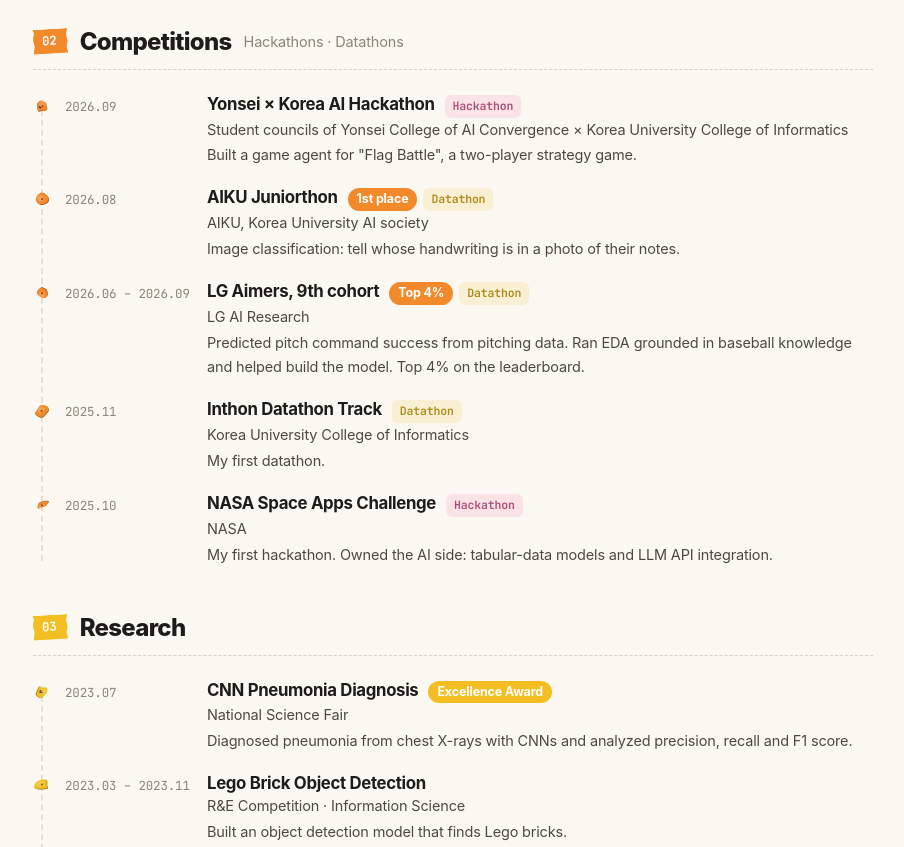
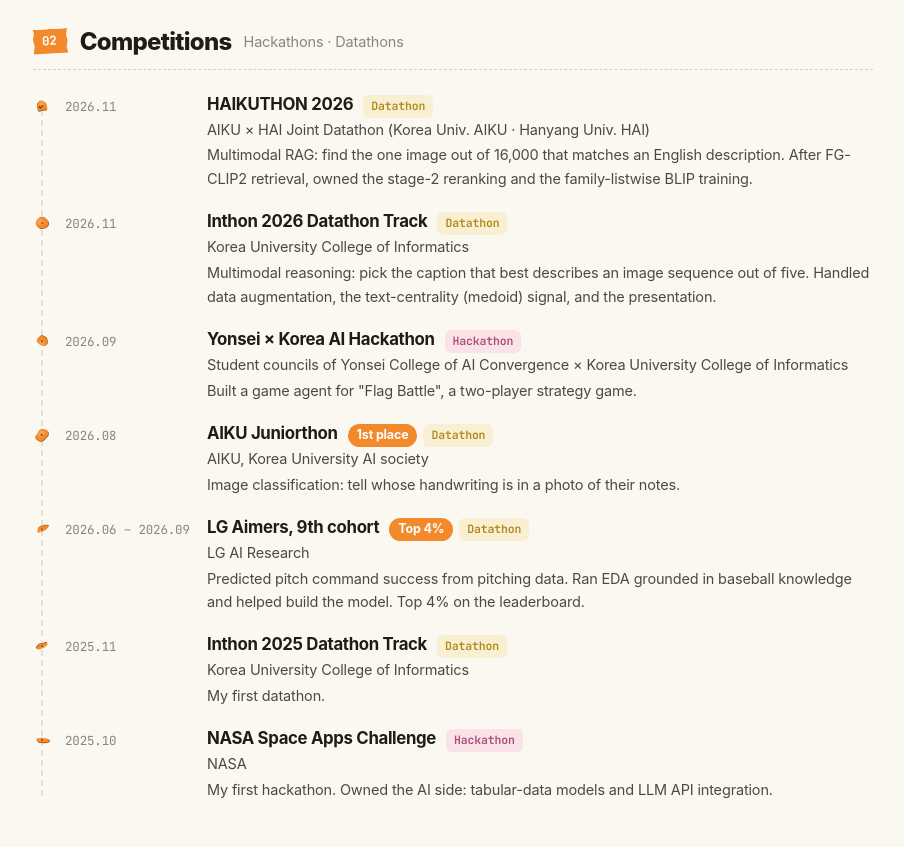
Before and after one commit to jungam5222/me.yunmin.dev, a plain HTML site: page index.html in a window 1280 px wide. Shown: the part 842-1689 px from the top of the page, without its empty margins (187-1091 px from the left). Drawn offline with Linux system fonts and the light colour scheme; a web font is replaced by a local one.

Commit message:
CV: add HAIKUTHON 2026 and Inthon 2026
Taken from the yunmin.dev project entries (event, task and role, KO and
EN). The 2025 Inthon entry is now labelled 2025 to tell them apart.
The print footer is dropped so the English climbing PDF stays at two
pages.

Co-Authored-By: Claude Opus 5.5 <noreply@anthropic.com>
Claude-Session: https://claude.ai/code/session_01UXtCVsag2My4siZRRggUWB

```diff
--- a/assets/css/cv.css
+++ b/assets/css/cv.css
@@ -250,7 +250,7 @@ html.style-simple .foot { border-top-style: solid; }
 @media print {
   :root { --wrap: none; }
   html, body { background: #fff; font-size: 10.5pt; line-height: 1.42; }
-  body::before, .topbar, .ph, .foot a { display: none !important; }
+  body::before, .topbar, .ph, .foot { display: none !important; }
   * { -webkit-print-color-adjust: exact; print-color-adjust: exact; box-shadow: none !important; }
   .wrap { padding: 0; }
   .hero { padding: 0 0 6px; }
--- a/assets/js/data.js
+++ b/assets/js/data.js
@@ -19,7 +19,7 @@
  *   예: { title: '...', org: '...', en: { title: '...', org: '...' } }
  */
 window.CV = {
-  updated: '2026.10',
+  updated: '2026.11',
 
   profile: {
     nameKo: '홍윤민',
@@ -64,6 +64,16 @@ window.CV = {
       en: { sub: 'Hackathons · Datathons' },
       items: [
         {
+          date: '2026.11', title: 'HAIKUTHON 2026', org: 'AIKU × HAI 연합 데이터톤 (고려대 AIKU · 한양대 HAI)', type: 'datathon',
+          desc: '영문 설명에 맞는 이미지 한 장을 후보 16,000장에서 찾는 Multimodal RAG. FG-CLIP2로 후보를 뽑은 뒤 2단계 재정렬과 "가족" 단위 listwise BLIP 학습을 맡음.',
+          en: { org: 'AIKU × HAI Joint Datathon (Korea Univ. AIKU · Hanyang Univ. HAI)', desc: 'Multimodal RAG: find the one image out of 16,000 that matches an English description. After FG-CLIP2 retrieval, owned the stage-2 reranking and the family-listwise BLIP training.' },
+        },
+        {
+          date: '2026.11', title: 'Inthon 2026 데이터톤 트랙', org: '고려대학교 정보대학', type: 'datathon',
+          desc: '연속된 이미지 시퀀스를 가장 잘 설명하는 문장을 5개 선지 중에서 고르는 멀티모달 추론 문제. 데이터 증강, 텍스트 중심성(medoid) 신호, 발표를 맡음.',
+          en: { title: 'Inthon 2026 Datathon Track', org: 'Korea University College of Informatics', desc: 'Multimodal reasoning: pick the caption that best describes an image sequence out of five. Handled data augmentation, the text-centrality (medoid) signal, and the presentation.' },
+        },
+        {
           date: '2026.09', title: '연고전 AI 해커톤', org: '연세대학교 인공지능융합대학 학생회 X 고려대학교 정보대학 학생회', type: 'hackathon',
           desc: '"깃발대항전" 게임 Agent 개발.',
           en: { title: 'Yonsei × Korea AI Hackathon', org: 'Student councils of Yonsei College of AI Convergence × Korea University College of Informatics', desc: 'Built a game agent for "Flag Battle", a two-player strategy game.' },
@@ -79,9 +89,9 @@ window.CV = {
           en: { title: 'LG Aimers, 9th cohort', org: 'LG AI Research', result: 'Top 4%', desc: 'Predicted pitch command success from pitching data. Ran EDA grounded in baseball knowledge and helped build the model. Top 4% on the leaderboard.' },
         },
         {
-          date: '2025.11', title: 'Inthon 데이터톤 트랙', org: '고려대학교 정보대학', type: 'datathon',
+          date: '2025.11', title: 'Inthon 2025 데이터톤 트랙', org: '고려대학교 정보대학', type: 'datathon',
           desc: '첫 데이터톤 참가.',
-          en: { title: 'Inthon Datathon Track', org: 'Korea University College of Informatics', desc: 'My first datathon.' },
+          en: { title: 'Inthon 2025 Datathon Track', org: 'Korea University College of Informatics', desc: 'My first datathon.' },
         },
         {
           date: '2025.10', title: 'NASA Space Apps Challenge', org: 'NASA', type: 'hackathon',
```
